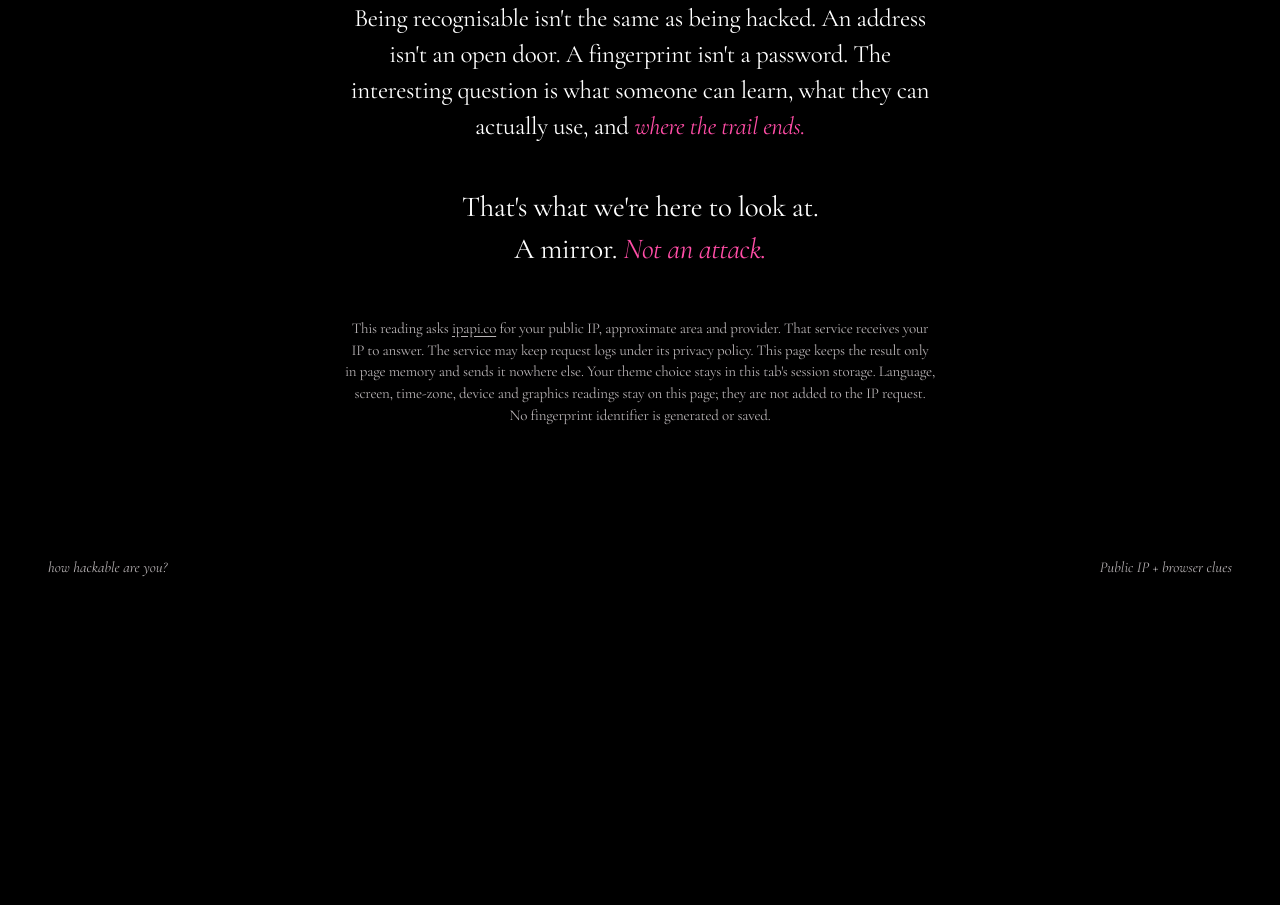
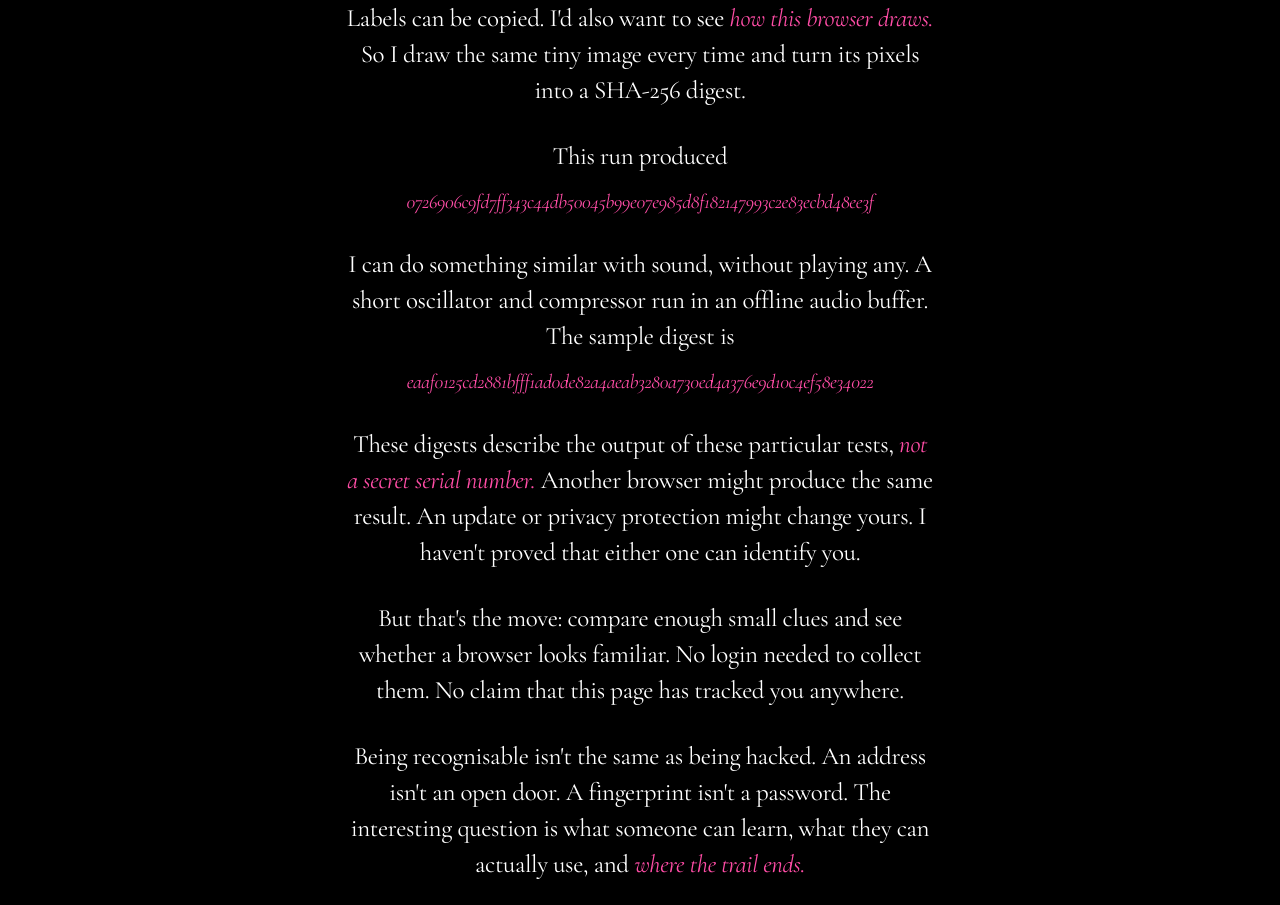
Before and after one commit to divsvash/hackable, a Next.js app: page / in a window 1280 px wide. Shown: the part 2400-3305 px from the top of the page. Before the commit the page ends 3002 px from the top, so only its background shows below. Built offline with nearby package versions, Linux system fonts and the light colour scheme; no server answers.

Commit message:
show sample digests without claiming they identify a person

```diff
--- a/app/page.js
+++ b/app/page.js
@@ -3,11 +3,20 @@ import { useEffect, useState } from 'react';
 import { lookupAddress } from './lookup.mjs';
 import { readBrowser } from './browser.mjs';
 import { readDevice, readGraphics } from './device.mjs';
+import { canvasSample, audioSample } from './fingerprint.mjs';
 function Sun(){return <svg aria-hidden="true" viewBox="0 0 24 24"><circle cx="12" cy="12" r="3.5"/><path d="M12 2v2m0 16v2M2 12h2m16 0h2M5 5l1.5 1.5m11 11L19 19M5 19l1.5-1.5m11-11L19 5"/></svg>}
 function Moon(){return <svg aria-hidden="true" viewBox="0 0 24 24"><path d="M20 14.5A8.5 8.5 0 0 1 9.5 4 8.5 8.5 0 1 0 20 14.5Z"/></svg>}
 export default function Page(){
  const [light,setLight]=useState(false);
  const [browser,setBrowser]=useState(null);
+ const [canvas,setCanvas]=useState(null);
+ const [audio,setAudio]=useState(null);
+ useEffect(()=>{
+  let active=true;
+  canvasSample(document,window.crypto?.subtle).then(x=>{if(active)setCanvas(x)});
+  audioSample(window.OfflineAudioContext||window.webkitOfflineAudioContext,window.crypto?.subtle).then(x=>{if(active)setAudio(x)});
+  return ()=>{active=false};
+ },[]);
  const [device,setDevice]=useState(null);
  const [graphics,setGraphics]=useState(null);
  useEffect(()=>{setDevice(readDevice(navigator));setGraphics(readGraphics(document))},[]);
@@ -51,9 +60,14 @@ export default function Page(){
     {device&&<p className="device-result">Its platform label is <em>{device.platform || 'not reported'}</em>. It offers <em>{device.logicalProcessors ?? 'an unknown number of'}</em> logical processors{device.memoryGiB?<> and a rounded memory estimate of <em>{device.memoryGiB} GiB</em></>:<>; the memory estimate is <em>not reported</em></>}. Not an inventory of your machine. Just the version of it your browser lets me see.</p>}
     {graphics&&<p className="graphics-result">The graphics driver {graphics.renderer?<>adds another label: <em className="device-reading">{graphics.renderer}.</em></>:<>doesn&apos;t give me an unmasked renderer here.</>} {graphics.renderer?<>Useful for narrowing things down. Not proof of the graphics card in your hands; a browser can mask it or report a software renderer.</>:<>A missing label could mean a privacy setting, a blocked feature or no WebGL support. It doesn&apos;t prove anything about your safety.</>}</p>}
     <p>I wouldn&apos;t trust any of these labels as an exact browser or OS identity. They can be reduced, shared or spoofed. I&apos;d treat them as <em>leads to check</em>, not a reason to claim I&apos;ve found a vulnerability.</p>
+    <p>Labels can be copied. I&apos;d also want to see <em>how this browser draws.</em> So I draw the same tiny image every time and turn its pixels into a SHA-256 digest.</p>
+    <p className="canvas-result">{canvas?canvas.hash?<>This run produced <em className="hash-reading">{canvas.hash}</em></>:<>The canvas sample is <em>unavailable here.</em></>:<>The canvas sample is being calculated locally.</>}</p>
+    <p>I can do something similar with sound, without playing any. A short oscillator and compressor run in an offline audio buffer. {audio?audio.hash?<>The sample digest is <em className="hash-reading">{audio.hash}</em></>:<>That sample is <em>unavailable here.</em></>:<>That sample is still being calculated.</>}</p>
+    <p>These digests describe the output of these particular tests, <em>not a secret serial number.</em> Another browser might produce the same result. An update or privacy protection might change yours. I haven&apos;t proved that either one can identify you.</p>
+    <p>But that&apos;s the move: compare enough small clues and see whether a browser looks familiar. No login needed to collect them. No claim that this page has tracked you anywhere.</p>
     <p>Being recognisable isn&apos;t the same as being hacked. An address isn&apos;t an open door. A fingerprint isn&apos;t a password. The interesting question is what someone can learn, what they can actually use, and <em>where the trail ends.</em></p>
     <p className="closing">That&apos;s what we&apos;re here to look at.<br/>A mirror. <i>Not an attack.</i></p>
-    <p className="privacy-note">This reading asks <a href="https://ipapi.co/privacy/" target="_blank" rel="noreferrer">ipapi.co</a> for your public IP, approximate area and provider. That service receives your IP to answer. The service may keep request logs under its privacy policy. This page keeps the result only in page memory and sends it nowhere else. Your theme choice stays in this tab&apos;s session storage. Language, screen, time-zone, device and graphics readings stay on this page; they are not added to the IP request. No fingerprint identifier is generated or saved.</p>
+    <p className="privacy-note">This reading asks <a href="https://ipapi.co/privacy/" target="_blank" rel="noreferrer">ipapi.co</a> for your public IP, approximate area and provider. That service receives your IP to answer. The service may keep request logs under its privacy policy. This page keeps the result only in page memory and sends it nowhere else. Your theme choice stays in this tab&apos;s session storage. Language, screen, time-zone, device and graphics readings stay on this page; they are not added to the IP request. Canvas and offline-audio sample digests also stay in memory. They are not stored, transmitted or combined into an identity.</p>
    </article>
   </main>
   <footer><span>how hackable are you?</span><span>Public IP + browser clues</span></footer>
```
Also changed, not shown: app/globals.css.
